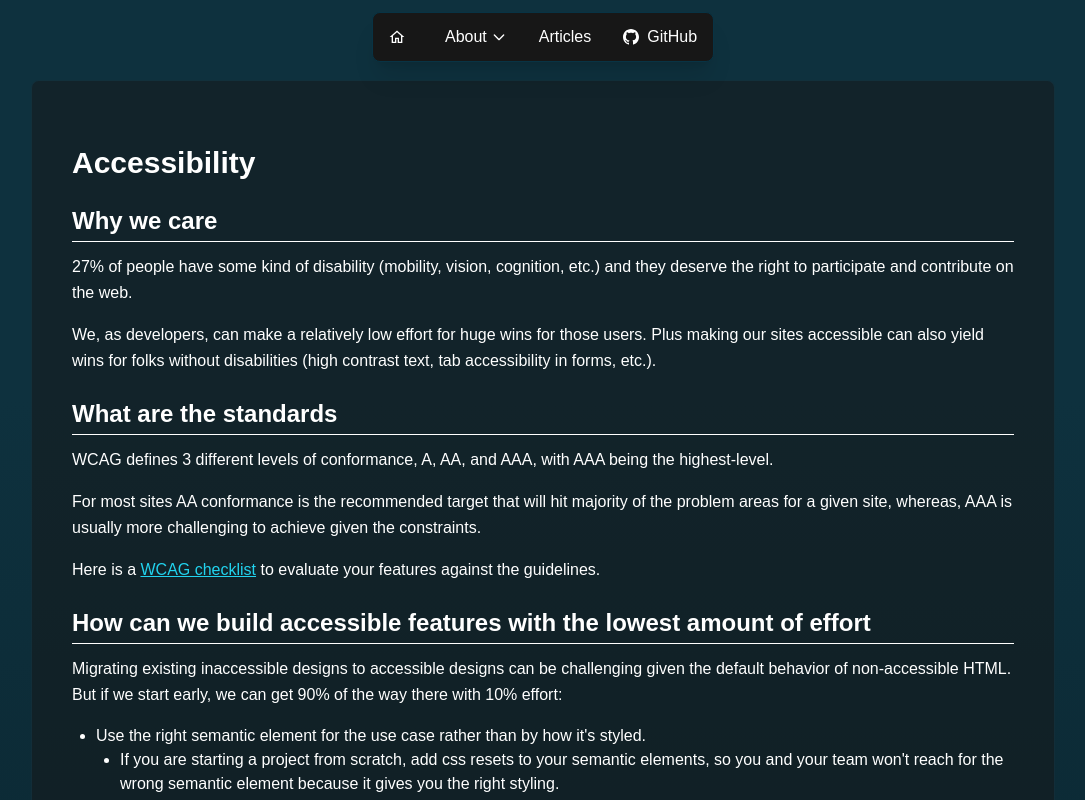
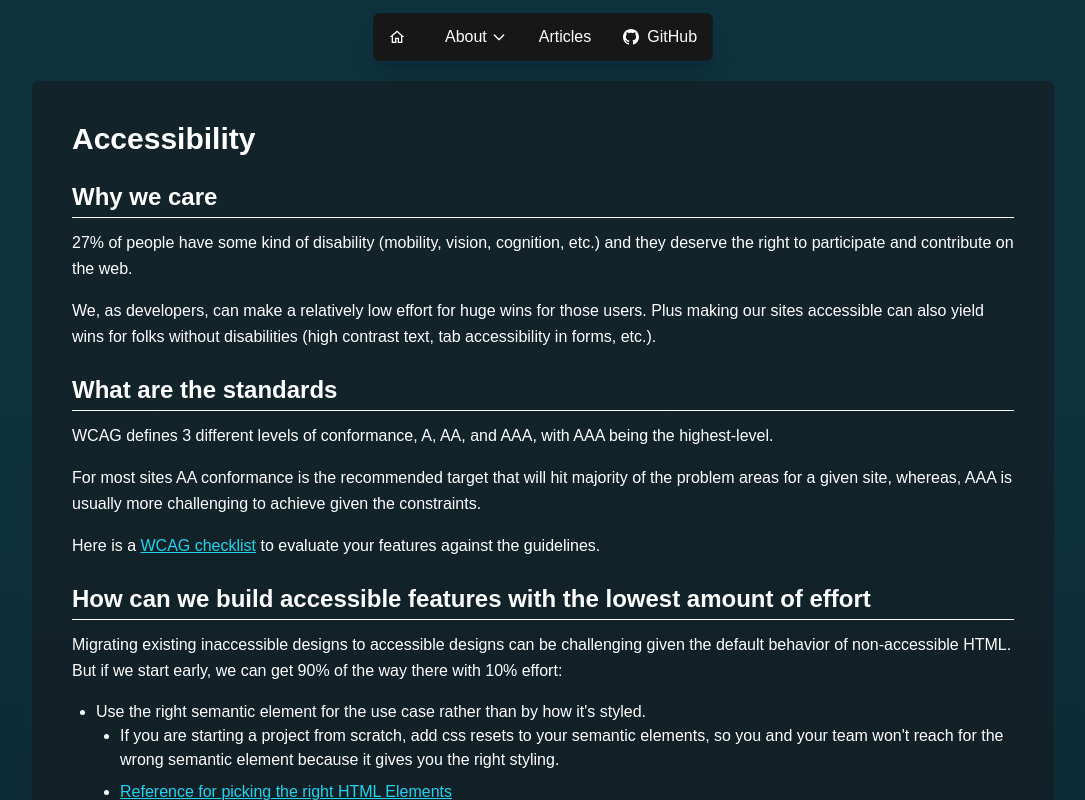
Before and after one commit to NikS-44/personal-portfolio, a Next.js app: page /articles/accessibility in a window 1280 px wide. Shown: the top 800 px of the page, without its empty margins (97-1182 px from the left). Built offline with nearby package versions, Linux system fonts and the light colour scheme.

Commit message:
fix: header spacing and remove correct intersection observer

```diff
--- a/app/articles/page.tsx
+++ b/app/articles/page.tsx
@@ -1,5 +1,6 @@
 "use client";
 import Link from "next/link";
+import useIntersectionObserver from "@/app/hooks/useIntersectionObserver";
 
 interface Article {
   id: number;
@@ -32,8 +33,9 @@ const articles: Article[] = [
 ];
 
 const Articles = () => {
+  const articlesRef = useIntersectionObserver();
   return (
-    <div className="mx-auto mb-8 max-w-4xl">
+    <div ref={articlesRef} className="mx-auto mb-8 max-w-4xl opacity-0">
       <h2 className="mb-8 text-center text-3xl font-bold text-white">Latest Articles</h2>
       <div className="mx-2 grid gap-8 md:grid-cols-2">
         {articles.map((post) => (
--- a/app/components/articles/MarkdownArticle.tsx
+++ b/app/components/articles/MarkdownArticle.tsx
@@ -1,7 +1,6 @@
 "use client";
 import React, { useState, useEffect } from "react";
 import ReactMarkdown from "react-markdown";
-import useIntersectionObserver from "@/app/hooks/useIntersectionObserver";
 
 interface MarkdownArticleProps {
   articleId: string;
@@ -9,7 +8,6 @@ interface MarkdownArticleProps {
 
 const MarkdownArticle: React.FC<MarkdownArticleProps> = ({ articleId }) => {
   const [content, setContent] = useState<string>("");
-  const articleRef = useIntersectionObserver();
 
   useEffect(() => {
     const loadMarkdownContent = async () => {
@@ -27,14 +25,11 @@ const MarkdownArticle: React.FC<MarkdownArticleProps> = ({ articleId }) => {
 
   return (
     <div className="flex justify-center">
-      <div
-        ref={articleRef}
-        className="mx-2 mb-8 min-h-96 w-full max-w-screen-lg rounded-lg border border-cyan-900/30 bg-neutral-900/50 p-10 py-10 text-white opacity-0"
-      >
+      <div className="mx-2 mb-8 min-h-96 w-full max-w-screen-lg rounded-lg border border-cyan-900/30 bg-neutral-900/50 p-10 py-10 text-white">
         <ReactMarkdown
           components={{
             // Headings
-            h1: ({ children }) => <h1 className="my-6 text-3xl font-bold">{children}</h1>,
+            h1: ({ children }) => <h1 className="mb-6 text-3xl font-bold">{children}</h1>,
             h2: ({ children }) => (
               <h2 className="mb-3 mt-6 border-b border-current pb-1 text-2xl font-semibold">{children}</h2>
             ),
```
